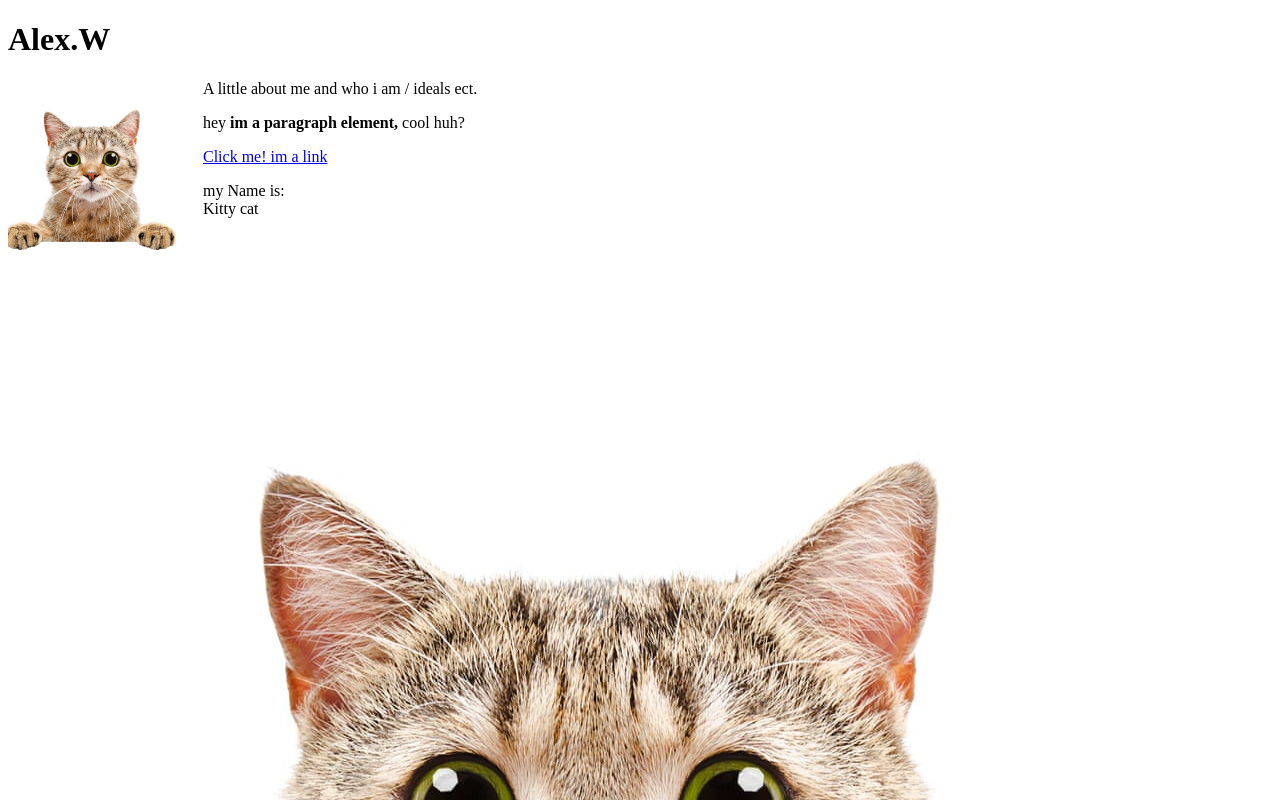
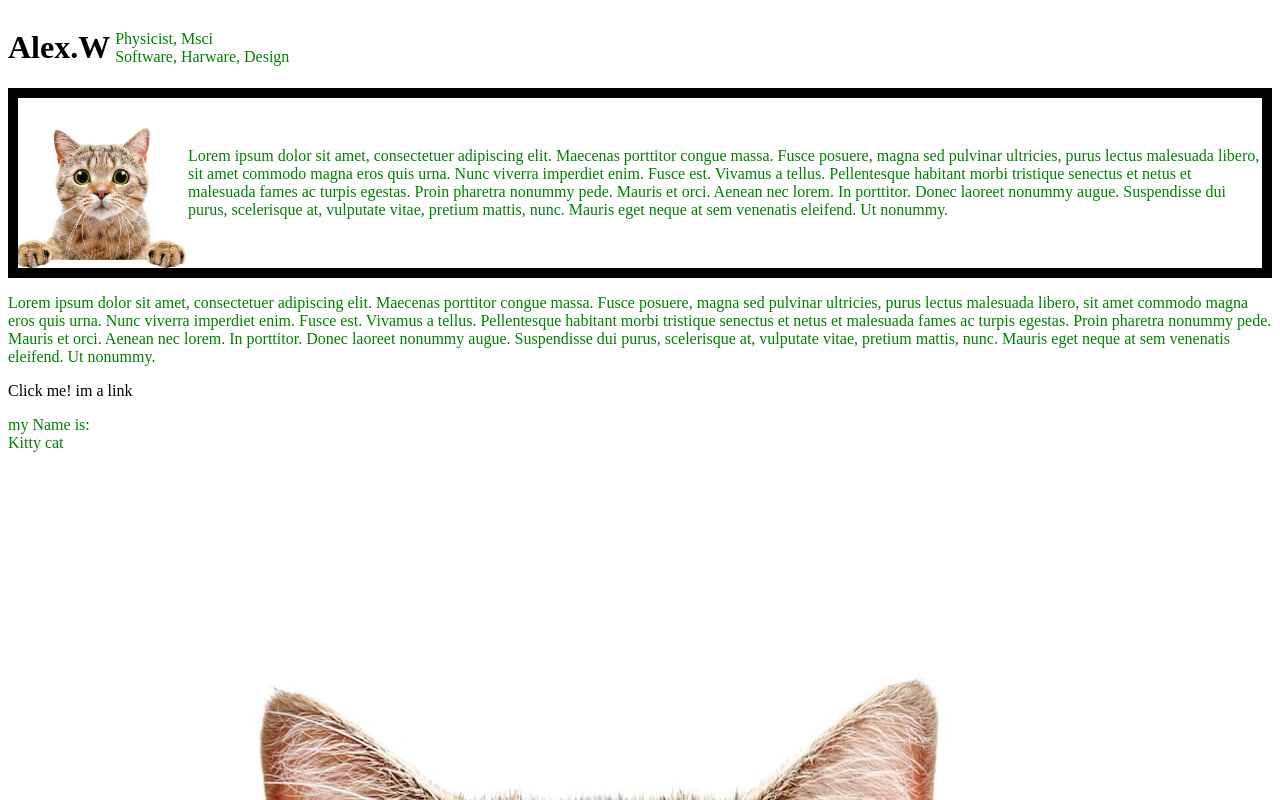
Before and after one commit to AlexWalsh123/Portfolio-Website, a plain HTML site: page Index.html in a window 1280 px wide. Shown: the top 800 px of the page. Drawn offline with Linux system fonts and the light colour scheme.

Commit message:
Fleshed out website

```diff
--- /dev/null
+++ b/Css/Style.css
@@ -0,0 +1,8 @@
+P{
+    color: green;
+}
+
+a{  /*makes links look normal*/
+    color: inherit;
+    text-decoration: inherit;
+}
--- a/Index.html
+++ b/Index.html
@@ -4,20 +4,22 @@
 <head>
 
     <title>Home</title>
+    <link rel = "styleSheet" type="text/css" href="Css/Style.css">
 
 </head>
 
 <body>
 
-    <h1 title="Home"> Alex.W </h1>
+    <div style="display: flex; align-items: center;">
+        <h1 title="Home" style="float: left;"><a href="https://google.com"> Alex.W </a></h1>
+        <p style="padding-left: 5px;">Physicist, Msci<br>
+        Software, Harware, Design</p>
+    </div>
 
-    <div   width: 300px;
-    border: 15px solid green;
-    padding: 50px;
-    margin: 20px;>
+    <div style="height: 170px; border: 10px solid black; clear: left; display: flex; align-items: center;" >
 
-        <img src="Img/cat.jpg" style="width:170px; height:170px; margin-right: 25px; float:left;">
-        <p>A little about me and who i am / ideals ect.</p>
+        <img src="Img/cat.jpg" style="width:170px; height:170px;">
+        <p>Lorem ipsum dolor sit amet, consectetuer adipiscing elit. Maecenas porttitor congue massa. Fusce posuere, magna sed pulvinar ultricies, purus lectus malesuada libero, sit amet commodo magna eros quis urna. Nunc viverra imperdiet enim. Fusce est. Vivamus a tellus. Pellentesque habitant morbi tristique senectus et netus et malesuada fames ac turpis egestas. Proin pharetra nonummy pede. Mauris et orci. Aenean nec lorem. In porttitor. Donec laoreet nonummy augue. Suspendisse dui purus, scelerisque at, vulputate vitae, pretium mattis, nunc. Mauris eget neque at sem venenatis eleifend. Ut nonummy.</p>
 
     </div>
 
@@ -25,12 +27,17 @@
 
 
 
-    <p title="Test title"> hey <b>im a paragraph element,</b> cool huh?</p>
+    <p style="clear: left;">Lorem ipsum dolor sit amet, consectetuer adipiscing elit. Maecenas porttitor congue massa.
+        Fusce posuere, magna sed pulvinar ultricies, purus lectus malesuada libero, sit amet commodo magna eros quis urna.
+        Nunc viverra imperdiet enim. Fusce est. Vivamus a tellus. Pellentesque habitant morbi tristique senectus et netus et
+        malesuada fames ac turpis egestas. Proin pharetra nonummy pede. Mauris et orci. Aenean nec lorem. In porttitor.
+         Donec laoreet nonummy augue. Suspendisse dui purus, scelerisque at, vulputate vitae, pretium mattis, nunc.
+         Mauris eget neque at sem venenatis eleifend. Ut nonummy.</p>
     <a href="https://google.com" target="_blank" title="Let's go to goolge">Click me! im a link</a>
     <p>my Name is: <br> Kitty cat</p>
     <img src="Img/cat.jpg">
     <c>
-    <img src="Img/SpaceTest2.png">
+    <img src="Img/SpaceTest2.png" style="max-width: 100%;">
 
 </body>
 
```
